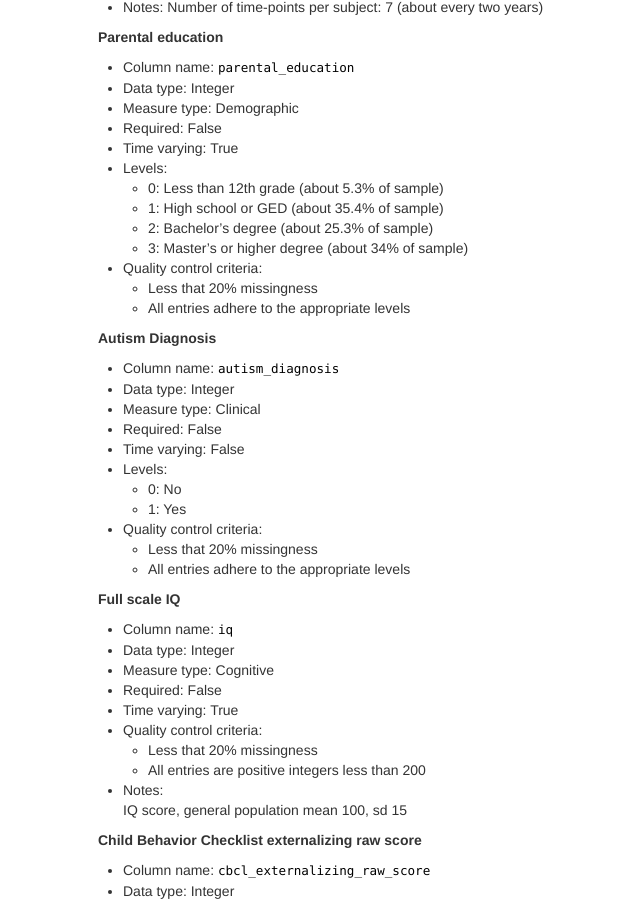
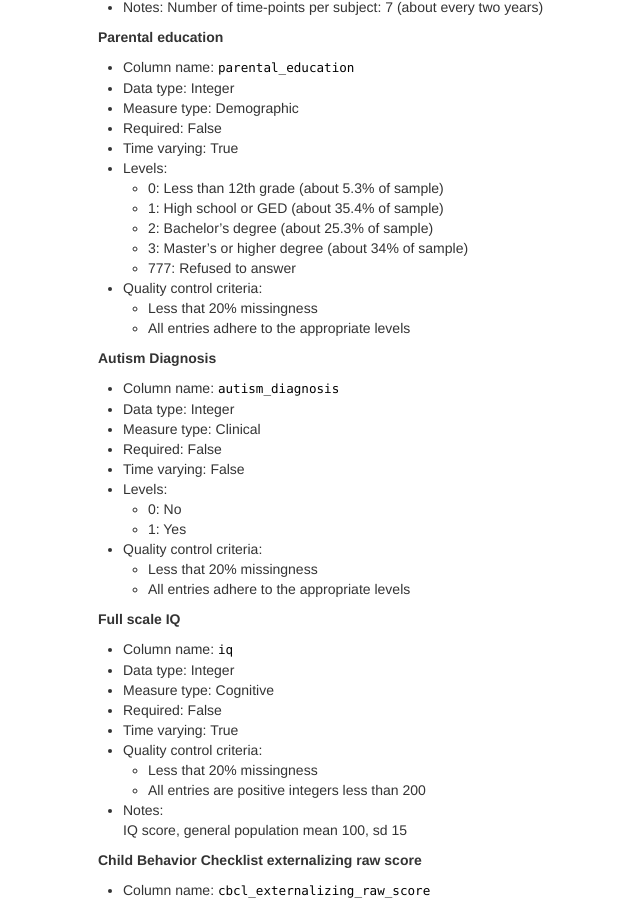
Before and after one commit to SoCoDeN/Simulation, a Jekyll site: the page built from pages/measures.md, in a window 1280 px wide and 900 px high, scrolled down 2155 px. Shown: the whole window, without its empty margins (192-832 px from the left). Built offline with Jekyll 4.4.1, drawn with Linux system fonts in a browser that asks for light colours.

Commit message:
add 777 to parent educ dictionary

```diff
--- a/pages/measures.md
+++ b/pages/measures.md
@@ -114,10 +114,11 @@ Sex of subject assigned at birth
 - Required: False
 - Time varying: True
 - Levels:
-    - 0: Less than 12th grade (about 5.3% of sample)
-    - 1: High school or GED (about 35.4% of sample)
-    - 2: Bachelor's degree (about 25.3% of sample)
-    - 3: Master's or higher degree (about 34% of sample)
+    - 0:   Less than 12th grade (about 5.3% of sample)
+    - 1:   High school or GED (about 35.4% of sample)
+    - 2:   Bachelor's degree (about 25.3% of sample)
+    - 3:   Master's or higher degree (about 34% of sample)
+    - 777: Refused to answer
 - Quality control criteria:
     - Less that 20% missingness
     - All entries adhere to the appropriate levels
```
